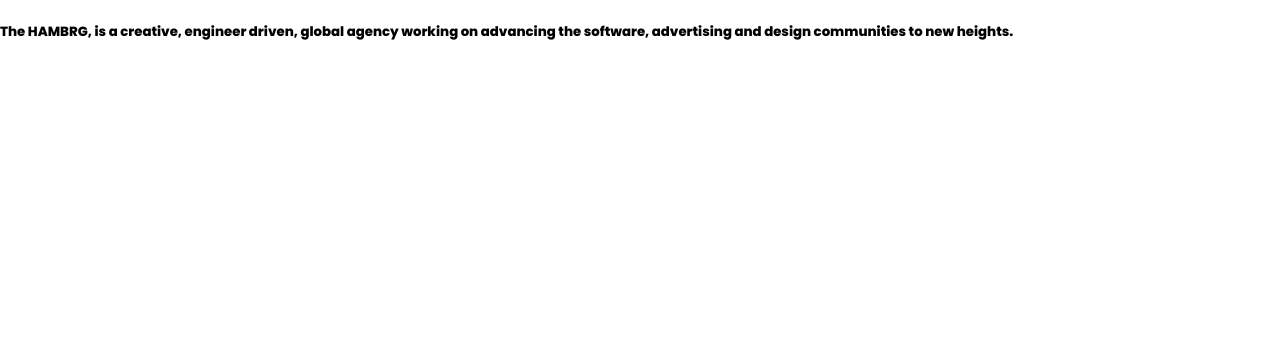
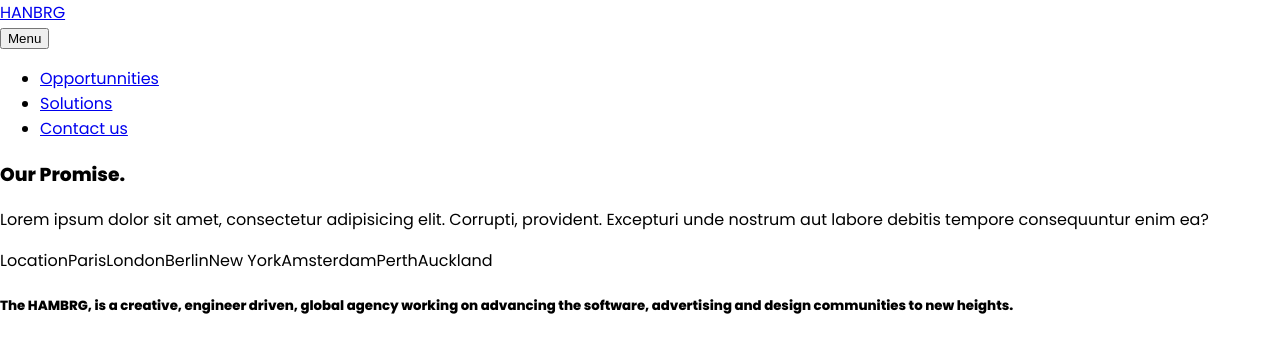
Before and after one commit to nadiamariduena/-anim-menu-react1, a React (Create React App) app: page / in a window 1280 px wide. Shown: the top 352 px of the page. Built offline with nearby package versions, Linux system fonts and the light colour scheme.

Commit message:
adding the pages content

```diff
--- a/package.json
+++ b/package.json
@@ -1,4 +1,5 @@
 {
+  "homepage": "https://nadiamariduena.github.io/-anim-menu-react1/.",
   "name": "hamburger-menu",
   "version": "0.1.0",
   "private": true,
@@ -33,5 +34,8 @@
       "last 1 firefox version",
       "last 1 safari version"
     ]
+  },
+  "devDependencies": {
+    "gh-pages": "^3.1.0"
   }
 }
--- a/src/App.js
+++ b/src/App.js
@@ -6,16 +6,16 @@ import { BrowserRouter as Router, Switch, Route } from "react-router-dom";
 function App() {
   return (
     <Router>
-      <div className='App'>
+      <div className="App">
         <Header />
-        <div className='container'>
-          <div className='wrapper'>
-            <div className='home'>
+        <div className="container">
+          <div className="wrapper">
+            <div className="home">
               <Switch>
-                <Route exact path='/' component={Home} />
-                <Route exact path='/opportunities' component={Opportunities} />
-                <Route exact path='/solutions' component={Solutions} />
-                <Route exact path='/contact-us' component={Contact} />
+                <Route exact path="/" component={Home} />
+                <Route exact path="/opportunities" component={Opportunities} />
+                <Route exact path="/solutions" component={Solutions} />
+                <Route exact path="/contact-us" component={Contact} />
               </Switch>
             </div>
           </div>
@@ -30,7 +30,7 @@ function Opportunities() {
 }
 
 function Solutions() {
-  return <p>Solutions that help you.</p>;
+  return <p>Solutions that help you. ddddd</p>;
 }
 
 function Contact() {
@@ -39,8 +39,8 @@ function Contact() {
 
 function Home() {
   return (
-    <div className='container'>
-      <div className='wrapper'>
+    <div className="container">
+      <div className="wrapper">
         <h5>
           The <b>HAMBRG</b>, is a creative, engineer driven, global agency
           working on advancing the software, advertising and design communities
--- a/src/components/Hamburger.js
+++ b/src/components/Hamburger.js
@@ -1,7 +1,65 @@
 import React from "react";
+import { Link } from "react-router-dom";
 
 const Hamburger = () => {
-  return <div className=''>menu</div>;
+  return (
+    <div className="hamburger-menu">
+      <div className="menu-secondary-background-color">
+        {/* what this div represents is:
+
+        if you look at the animation, when you click on the hamburger
+        there are three layers that open t the same time while the menu
+        is droping, the second layer you see underneath the white layer is this
+        div.
+
+
+        */}
+      </div>
+
+      <div className="menu-layer">
+        <div className="menu-city-background"></div>
+
+        <div className="wrapper">
+          {/* -------nav -------- */}
+          <div className="menu-links">
+            <nav>
+              <ul>
+                <li>
+                  <Link to="/opportunities">Opportunnities</Link>
+                </li>
+                <li>
+                  <Link to="/solutions">Solutions</Link>
+                </li>
+                <li>
+                  <Link to="/contact-us">Contact us</Link>
+                </li>
+              </ul>
+            </nav>
+            {/* -------nav -------- */}
+            <div className="info">
+              <h3>Our Promise.</h3>
+              <p>
+                Lorem ipsum dolor sit amet, consectetur adipisicing elit.
+                Corrupti, provident. Excepturi unde nostrum aut labore debitis
+                tempore consequuntur enim ea?
+              </p>
+            </div>
+            {/* --- */}
+            <div className="locations">
+              Location
+              <span>Paris</span>
+              <span>London</span>
+              <span>Berlin</span>
+              <span>New York</span>
+              <span>Amsterdam</span>
+              <span>Perth</span>
+              <span>Auckland</span>
+            </div>
+          </div>
+        </div>
+      </div>
+    </div>
+  );
 };
 
 export default Hamburger;
--- a/src/components/Header.js
+++ b/src/components/Header.js
@@ -1,7 +1,27 @@
 import React from "react";
+import { Link } from "react-router-dom";
+import Hamburger from "./Hamburger";
 
 const Header = () => {
-  return <header></header>;
+  return (
+    <header>
+      <div className="container">
+        <div className="wrapper">
+          <div className="inner-header">
+            <div className="logo">
+              <Link to="/">HANBRG</Link>
+            </div>
+            {/* ---------- */}
+            <div className="menu">
+              <button>Menu</button>
+            </div>
+          </div>
+        </div>
+      </div>
+      {/* ------------ */}
+      <Hamburger />
+    </header>
+  );
 };
 
 export default Header;
```
Also changed, not shown: 1 other file (tests, documents, lock files or other folders).
